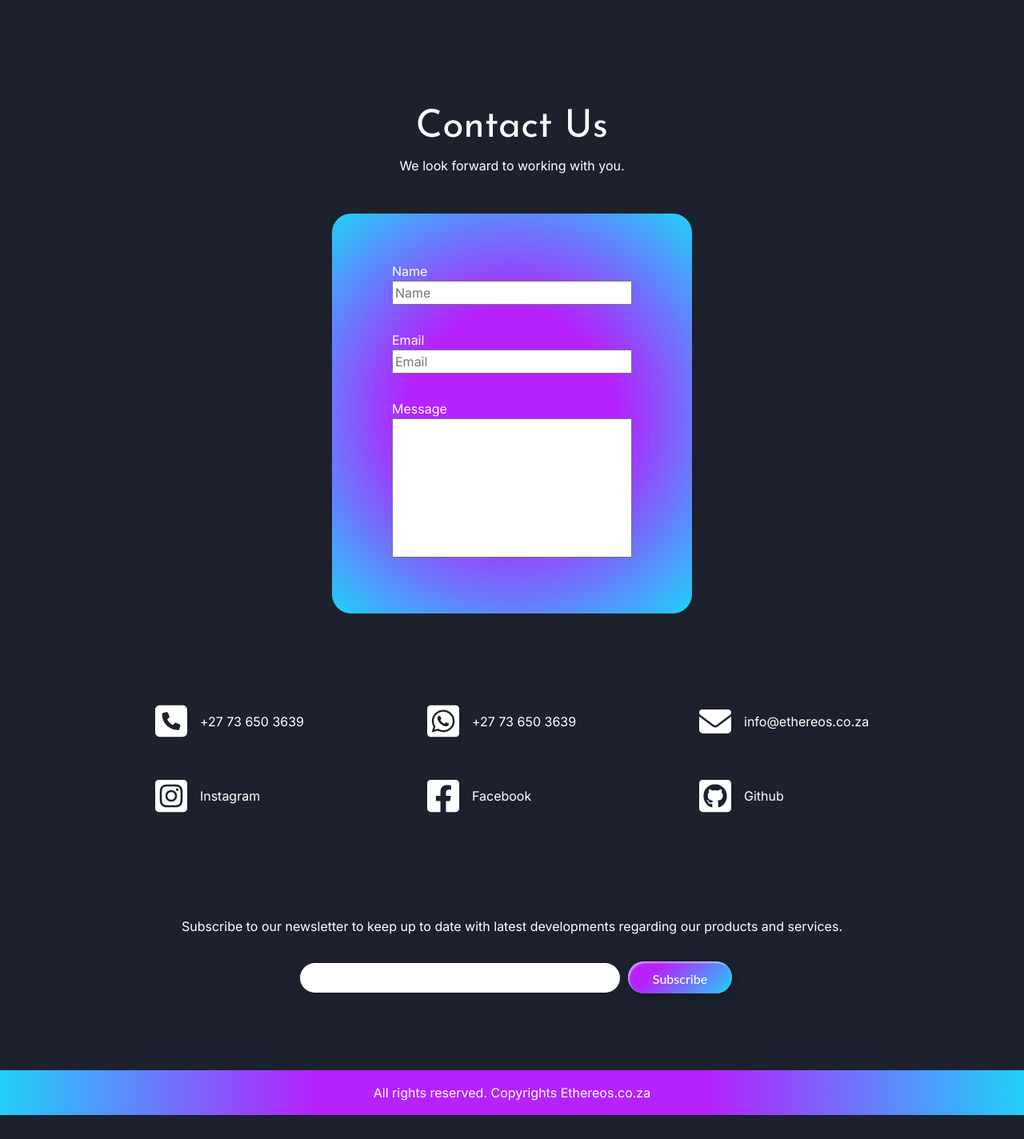
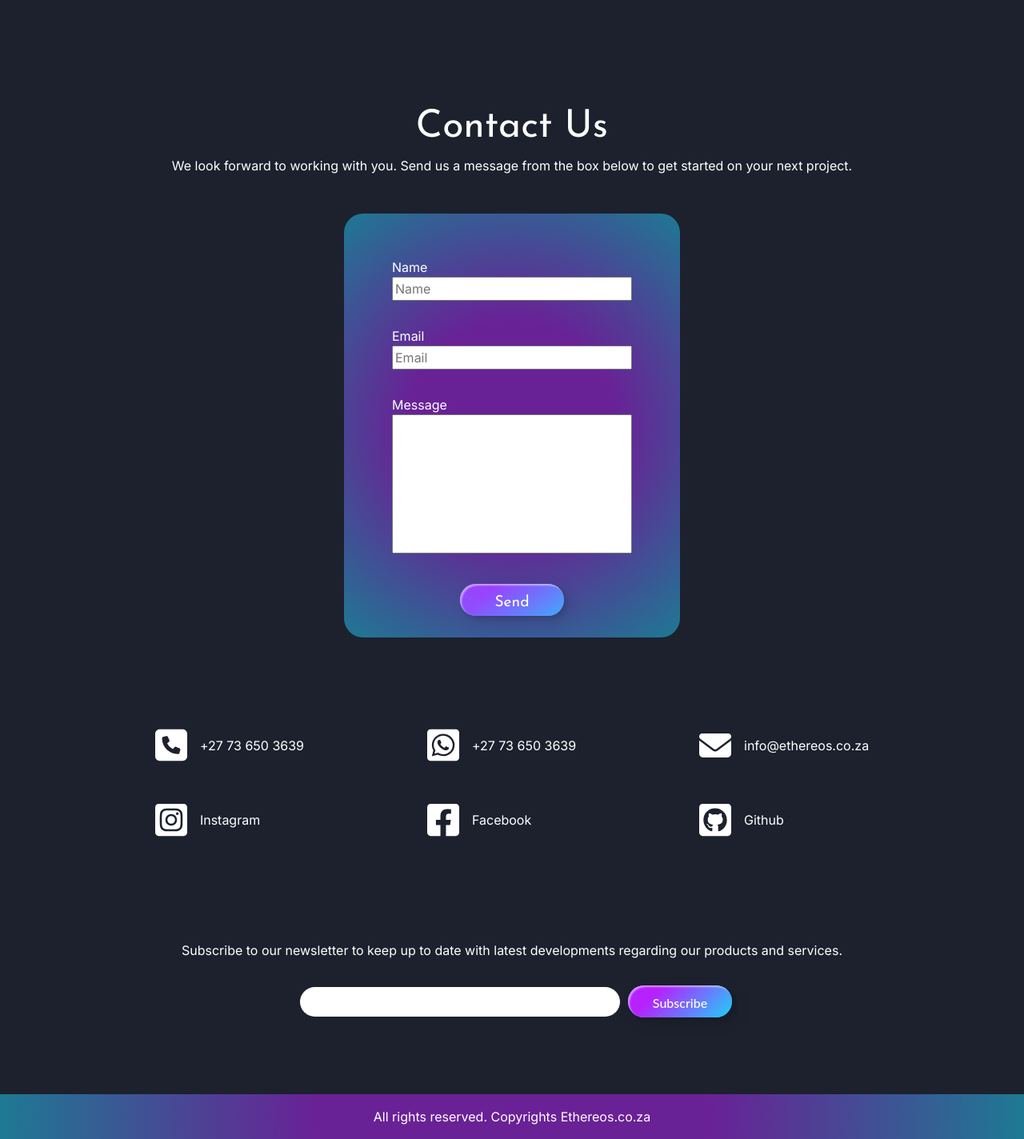
Before and after one commit to DeenoDev/My-Business-Website, a PHP site: page / in a window 1280 px wide. Shown: the part 4085-5509 px from the top of the page at 80% size. Before the commit the page ends 5479 px from the top, so only its background shows below. Run offline with PHP 8.4, Linux system fonts and the light colour scheme; some libraries are stand-ins or nearby versions.

Commit message:
Added submit button for contact form and resized form height and width.

```diff
--- a/index.html
+++ b/index.html
@@ -169,7 +169,7 @@
 
                 <div class="contact-header">
                     <h3>Contact Us</h3>
-                    <p>We look forward to working with you.</p>
+                    <p>We look forward to working with you. Send us a message from the box below to get started on your next project.</p>
                 </div>
 
                 <form action="POST">
@@ -181,6 +181,7 @@
                         <label for="message">Message</label>
                         <textarea name="message" id="message" cols="30" rows="7" required></textarea>
                     </div>
+                    <button class="contact-btn btn-9" type="submit"><a href="#">Send Message</a></button>
                 </form>
 
                 <div class="contact-info-section">
--- a/style.css
+++ b/style.css
@@ -311,16 +311,17 @@ form {
     border-radius: 1.5rem;
     background: rgb(2,0,36);
     background: rgb(182,33,254);
-    background: radial-gradient(circle, rgba(182,33,254,1) 0%, rgba(182,33,254,1) 38%, rgba(31,209,249,1) 100%);
-    width: 450px;
-    height: 500px;
+    background: radial-gradient(circle, rgba(182,33,254,.5) 0%, rgba(182,33,254,.5) 38%, rgba(31,209,249,.5) 100%);
+    width: 420px;
+    height: 530px;
     color: #fff;
     font-family: 'inter', sans-serif;
     margin-bottom: 7rem;
 }
 
 form input,
-form label{
+form label,
+form button{
     display: block;
 
 }
@@ -392,7 +393,7 @@ form textarea{
     margin-top: 3rem;
     text-align: center;
     background: rgb(182,33,254);
-    background: radial-gradient(circle, rgba(182,33,254,1) 0%, rgba(182,33,254,1) 38%, rgba(31,209,249,1) 100%);
+    background: radial-gradient(circle, rgba(182,33,254,.5) 0%, rgba(182,33,254,.5) 38%, rgba(31,209,249,.5) 100%);
 }
 
 .footer p{
```
